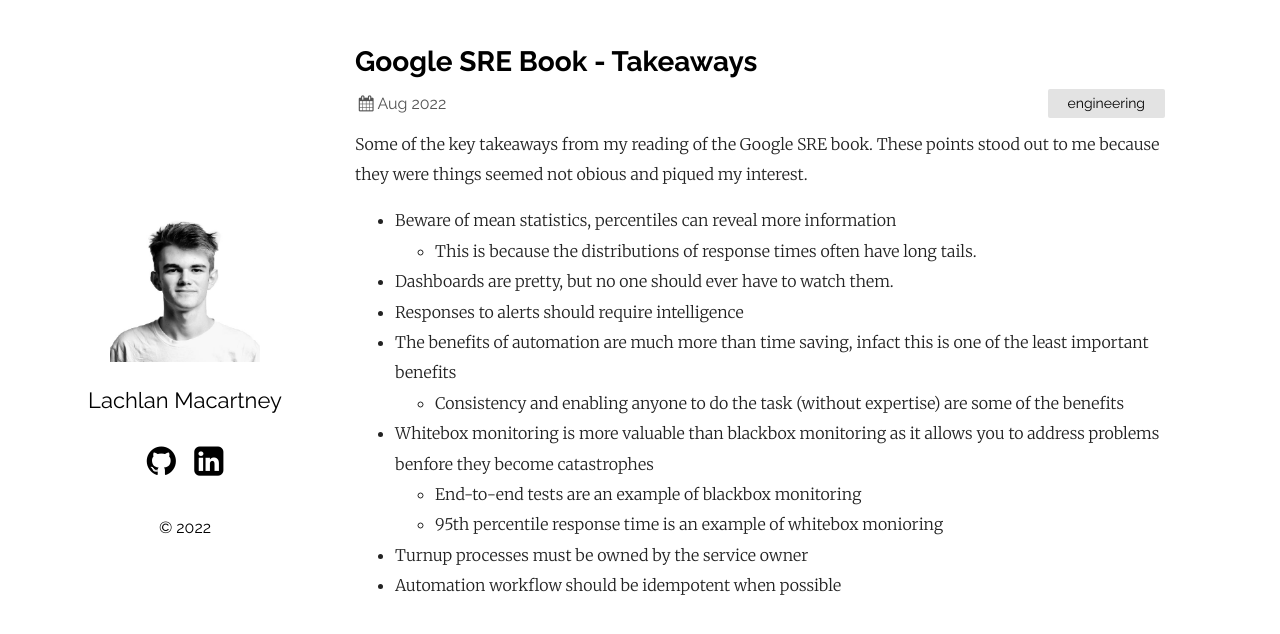
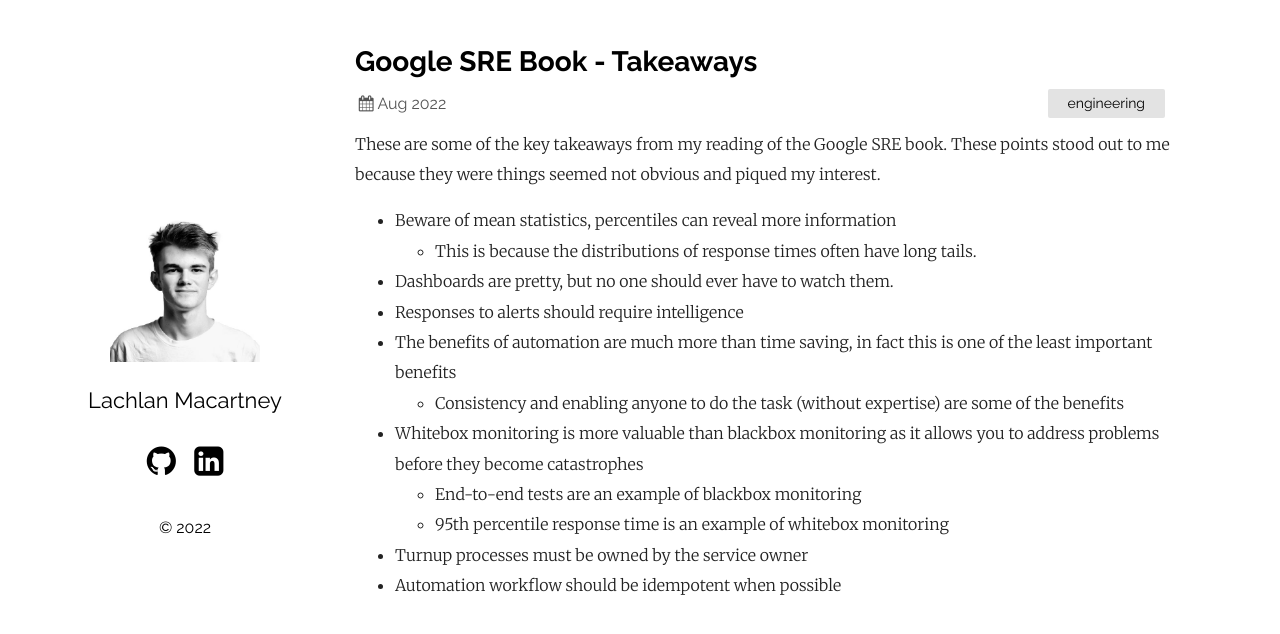
Before and after one commit to lachstr/lachstr.github.io, a Jekyll site: the page built from _posts/2022-08-27-sre-notes.md, in a window 1280 px wide. Shown: the top 634 px of the page. Built offline with Jekyll 4.4.1, drawn with Linux system fonts in a browser that asks for light colours.

Commit message:
spelling

```diff
--- a/_posts/2022-08-27-sre-notes.md
+++ b/_posts/2022-08-27-sre-notes.md
@@ -4,16 +4,16 @@ title: "Google SRE Book - Takeaways"
 categories: engineering
 ---
 
-Some of the key takeaways from my reading of the Google SRE book. These points stood out to me because they were things seemed not obious and piqued my interest.
+These are some of the key takeaways from my reading of the Google SRE book. These points stood out to me because they were things seemed not obvious and piqued my interest.
 
 - Beware of mean statistics, percentiles can reveal more information
     - This is because the distributions of response times often have long tails.
 - Dashboards are pretty, but no one should ever have to watch them.
 - Responses to alerts should require intelligence
-- The benefits of automation are much more than time saving, infact this is one of the least important benefits
+- The benefits of automation are much more than time saving, in fact this is one of the least important benefits
     - Consistency and enabling anyone to do the task (without expertise) are some of the benefits
-- Whitebox monitoring is more valuable than blackbox monitoring as it allows you to address problems benfore they become catastrophes
+- Whitebox monitoring is more valuable than blackbox monitoring as it allows you to address problems before they become catastrophes
     - End-to-end tests are an example of blackbox monitoring
-    - 95th percentile response time is an example of whitebox monioring
+    - 95th percentile response time is an example of whitebox monitoring
 - Turnup processes must be owned by the service owner
 - Automation workflow should be idempotent when possible
```
